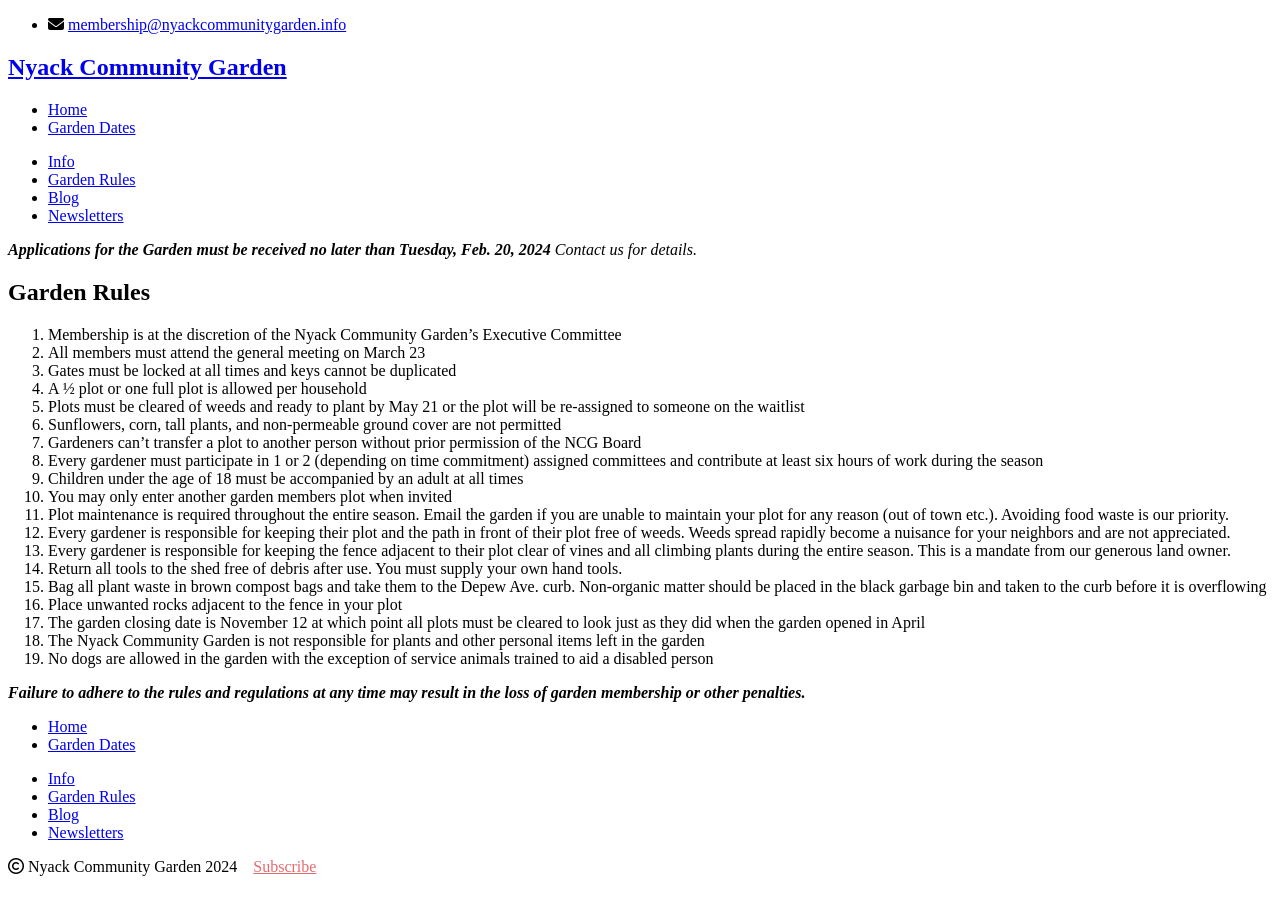
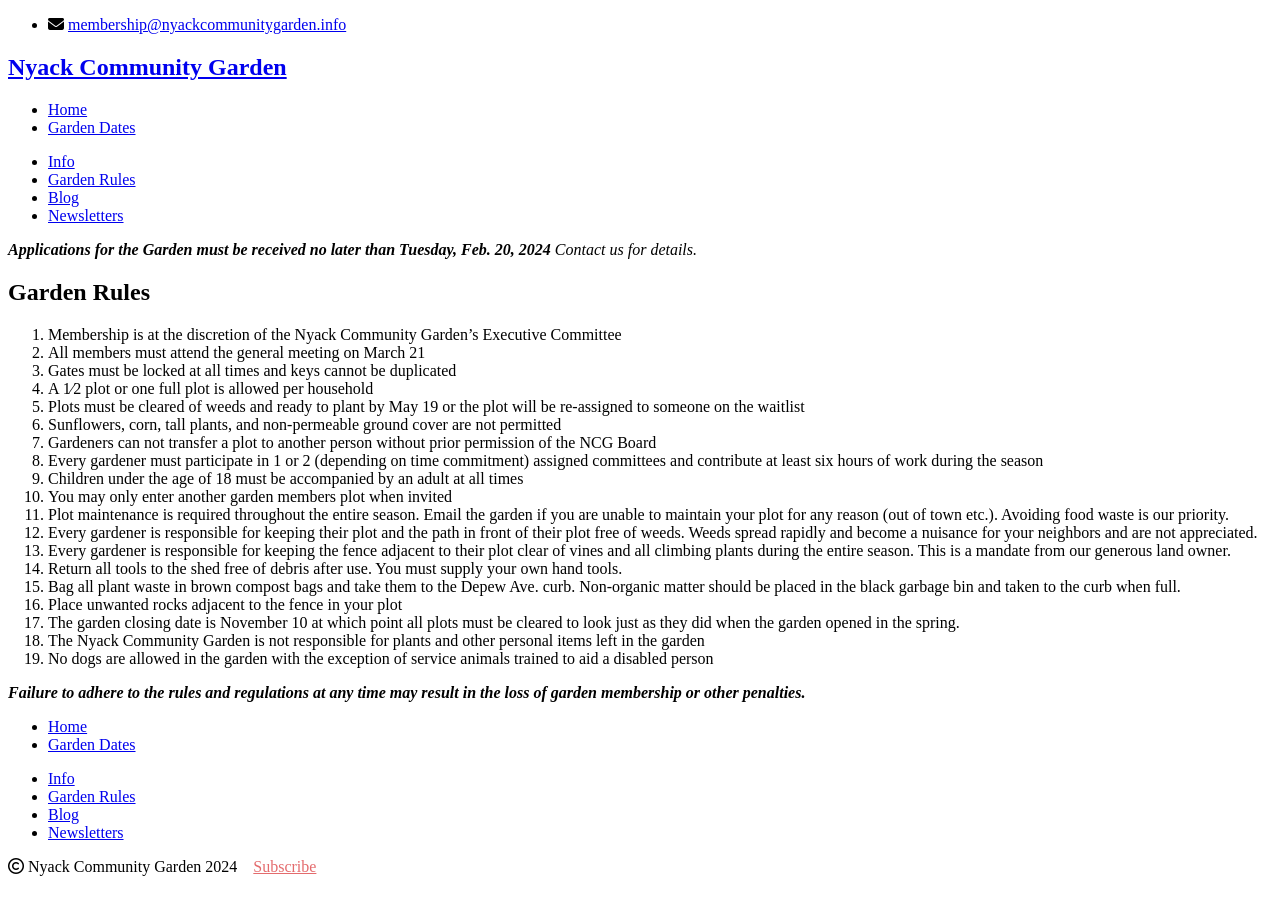
Before and after one commit to bosborne/nyackcommunitygarden, a Jekyll site: the page built from garden-rules/index.md, in a window 1280 px wide. Built offline with Jekyll 4.4.1, drawn with Linux system fonts in a browser that asks for light colours; nearby versions of some CDN libraries; library files that are not in the unit come from our copies.

Commit message:
Add 2024 rules

```diff
--- a/garden-rules/index.md
+++ b/garden-rules/index.md
@@ -5,27 +5,32 @@
 ---
 
 ## Garden Rules
-
-1.	Membership is at the discretion of the Nyack Community Garden’s Executive Committee
-2.	All members must attend the general meeting on March 23
-3.	Gates must be locked at all times and keys cannot be duplicated
-4.	A ½ plot or one full plot is allowed per household
-5.	Plots must be cleared of weeds and ready to plant by May 21 or the plot will be re-assigned to someone on the waitlist
-6.	Sunflowers, corn, tall plants, and non-permeable ground cover are not permitted
-7.	Gardeners can’t transfer a plot to another person without prior permission of the NCG Board
-8.	Every gardener must participate in 1 or 2 (depending on time commitment) assigned committees and contribute at least six hours of work during the season
-9.	Children under the age of 18 must be accompanied by an adult at all times
-10.	You may only enter another garden members plot when invited
-11.	Plot maintenance is required throughout the entire season. Email the garden if you are unable to maintain your plot for any reason (out of town etc.). Avoiding food waste is our priority.
-12.	Every gardener is responsible for keeping their plot and the path in front of their plot free of weeds. Weeds spread rapidly become a nuisance for your neighbors and are not appreciated.
-13.	Every gardener is responsible for keeping the fence adjacent to their plot clear of vines and all climbing plants during the entire season. This is a mandate from our generous land owner.
-14.	Return all tools to the shed free of debris after use. You must supply your own hand tools.
-15.	Bag all plant waste in brown compost bags and take them to the Depew Ave. curb. Non-organic matter should be placed in the black garbage bin and taken to the curb before it is overflowing
-16.	Place unwanted rocks adjacent to the fence in your plot
-17.	The garden closing date is November 12 at which point all plots must be cleared to look just as they did when the garden opened in April
-18.	The Nyack Community Garden is not responsible for plants and other personal items left in the garden
-19.	No dogs are allowed in the garden with the exception of service animals trained to aid a
-       disabled person
+1. Membership is at the discretion of the Nyack Community Garden’s Executive Committee
+2. All members must attend the general meeting on March 21
+3. Gates must be locked at all times and keys cannot be duplicated
+4. A 1⁄2 plot or one full plot is allowed per household
+5. Plots must be cleared of weeds and ready to plant by May 19 or the plot will be re-assigned to someone on the waitlist
+6. Sunflowers, corn, tall plants, and non-permeable ground cover are not permitted
+7. Gardeners can not transfer a plot to another person without prior permission of the NCG Board
+8. Every gardener must participate in 1 or 2 (depending on time commitment) assigned committees and contribute at least six hours of work during the season
+9. Children under the age of 18 must be accompanied by an adult at all times
+10. You may only enter another garden members plot when invited
+11. Plot maintenance is required throughout the entire season. Email the garden if you are
+unable to maintain your plot for any reason (out of town etc.). Avoiding food waste is our priority.
+12. Every gardener is responsible for keeping their plot and the path in front of their plot free of
+weeds. Weeds spread rapidly and become a nuisance for your neighbors and are not appreciated.
+13. Every gardener is responsible for keeping the fence adjacent to their plot clear of vines and
+all climbing plants during the entire season. This is a mandate from our generous land owner.
+14. Return all tools to the shed free of debris after use. You must supply your own hand tools.
+15. Bag all plant waste in brown compost bags and take them to the Depew Ave. curb.
+Non-organic matter should be placed in the black garbage bin and taken to the curb when full.
+16. Place unwanted rocks adjacent to the fence in your plot
+17. The garden closing date is November 10 at which point all plots must be cleared to look just as they
+did when the garden opened in the spring.
+18. The Nyack Community Garden is not responsible for plants and other personal items left in
+the garden
+19. No dogs are allowed in the garden with the exception of service animals trained to aid a
+disabled person
 
 <b><i>
 Failure to adhere to the rules and regulations at any time may result in the loss of garden membership or other penalties.
```
